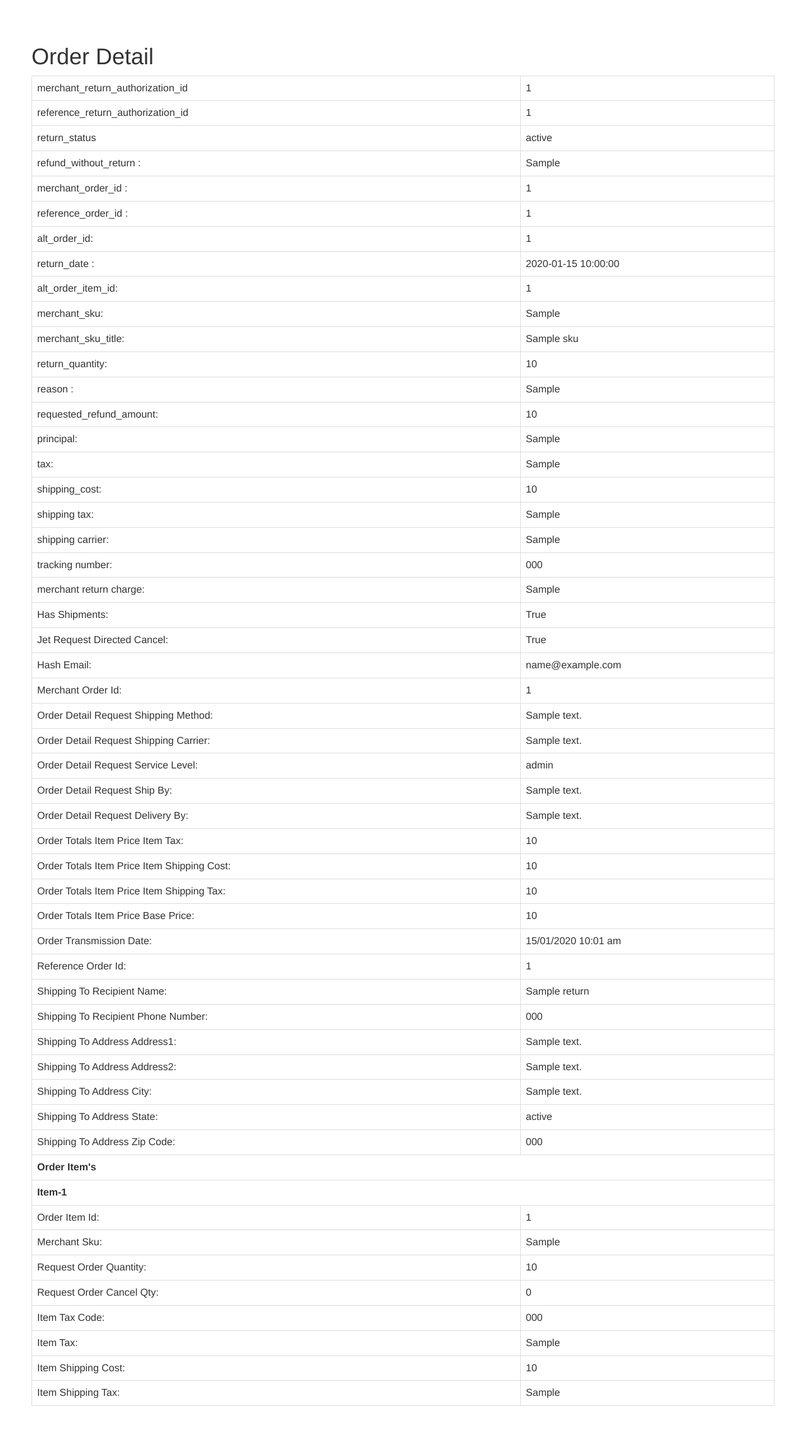
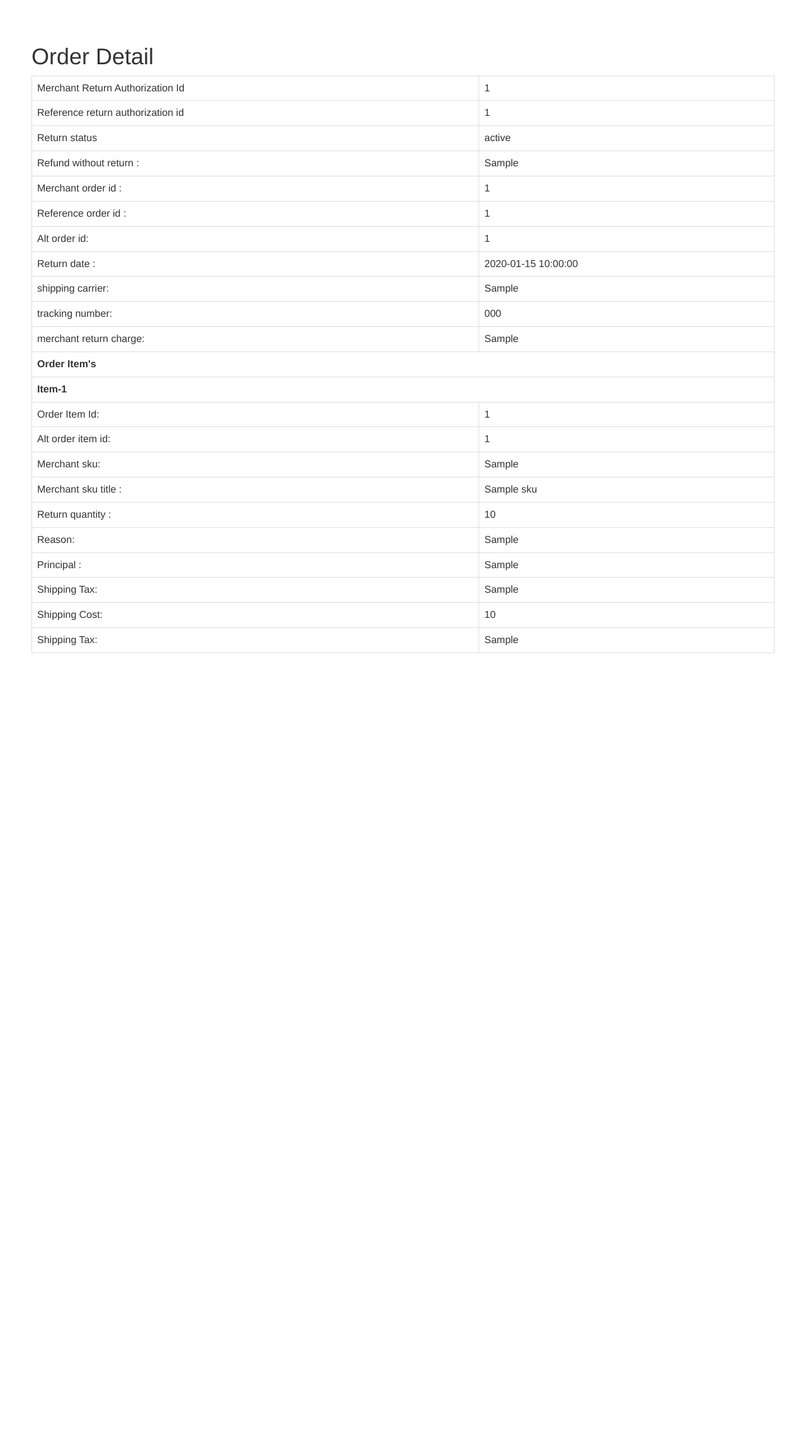
Before and after one commit to muhammadaamir/jetapi, a CodeIgniter app: page /database/orderreturn/orderReturnDetail/1 in a window 1280 px wide. Shown: the whole page at 63% size. After the commit the page ends 1107 px from the top, so only its background shows below. Run offline with CodeIgniter, Linux system fonts and the light colour scheme; tables that the repository leaves empty or names only in its code hold one stand-in row (values such as "Sample post"); some libraries are stand-ins or nearby versions.

Commit message:
Order return detail page

```diff
--- a/application/views/order_return_detail.php
+++ b/application/views/order_return_detail.php
@@ -11,46 +11,47 @@
   <h1>Order Detail</h1>
     <div id="body">
       <table class="table table-bordered ">
+          <?php //echo '<pre>'; print_r($results); ?>
         <?php if(count($results[0])>0){?>
         <tr>
-            <td>merchant_return_authorization_id </td>
+            <td>Merchant Return Authorization Id </td>
             <td><?php echo $results[0]->merchant_return_authorization_id; ?></td>
         </tr>
         <tr>
-            <td>reference_return_authorization_id </td>
+            <td>Reference return authorization id </td>
             <td><?php echo $results[0]->reference_return_authorization_id; ?></td>
         </tr>
         <tr>
-            <td>return_status  </td>
+            <td>Return status  </td>
             <td><?php echo $results[0]->return_status; ?></td>
         </tr>
         <tr>
-            <td>refund_without_return : </td>
+            <td>Refund without return : </td>
             <td><?php echo  $results[0]->refund_without_return;?></td>
         </tr>
         <tr>
-            <td>merchant_order_id : </td>
+            <td>Merchant order id : </td>
             <td><?php echo  $results[0]->merchant_order_id;?></td>
         </tr>
         <tr>
-            <td>reference_order_id : </td>
+            <td>Reference order id : </td>
             <td><?php echo  $results[0]->reference_order_id; ?></td>
         </tr>
         <tr>
-            <td>alt_order_id: </td>
+            <td>Alt order id: </td>
             <td><?php echo  $results[0]->alt_order_id;?></td>
         </tr>
         <tr>
-            <td>return_date : </td>
+            <td>Return date : </td>
             <td><?php echo  $results[0]->return_date;  ?></td>
         </tr>
 
-        <tr>
-            <td> alt_order_item_id: </td>
+<!--        <tr>
+            <td>Alt order item id: </td>
             <td><?php echo $results[0]->alt_order_item_id;?></td>
         </tr>
         <tr>
-            <td> merchant_sku: </td>
+            <td> Merchant sku: </td>
             <td><?php echo $results[0]->merchant_sku;?></td>
         </tr>
         <tr>
@@ -90,7 +91,7 @@
         <tr>
             <td> shipping tax: </td>
             <td><?php echo $results[0]->shipping_tax;?></td>
-        </tr>
+        </tr>-->
         <tr>
             <td> shipping carrier: </td>
             <td><?php echo $results[0]->shipping_carrier;?></td>
@@ -108,108 +109,8 @@
 
 
 
-        <?php if($results[0]->has_shipments){
-           echo "<tr>
-               <td> Has Shipments: </td>
-               <td>True</td>
-            </tr>";
-        }else{
-             echo "<tr>
-                 <td> Has Shipments: </td>
-                 <td>False</td>
-            </tr>";
-        }
-        if($results[0]->jet_request_directed_cancel){
-            echo "<tr>
-                <td> Jet Request Directed Cancel: </td>
-                <td>True</td>
-            </tr>";
-        }else{
-            echo "<tr>
-                <td> Jet Request Directed Cancel: </td>
-                <td>False</td>
-            </tr>";
-        }?>
-        <tr>
-            <td> Hash Email: </td>
-            <td><?php echo $results[0]->hash_email;?></td>
-        </tr>
-        <tr>
-            <td> Merchant Order Id: </td>
-            <td><?php echo $results[0]->merchant_order_id;?></td>
-        </tr>
-        <tr>
-            <td> Order Detail Request Shipping Method: </td>
-            <td><?php echo $results[0]->order_detail_request_shipping_method;?></td>
-        </tr>
-        <tr>
-            <td> Order Detail Request Shipping Carrier: </td>
-            <td><?php echo $results[0]->order_detail_request_shipping_carrier;?></td>
-        </tr>
-        <tr>
-            <td> Order Detail Request Service Level: </td>
-            <td><?php echo $results[0]->order_detail_request_service_level;?></td>
-        </tr>
-        <tr>
-            <td> Order Detail Request Ship By: </td>
-            <td><?php echo $results[0]->order_detail_request_ship_by;?></td>
-        </tr>
-        <tr>
-            <td> Order Detail Request Delivery By: </td>
-            <td><?php echo $results[0]->order_detail_request_delivery_by;?></td>
-        </tr>
-        <tr>
-            <td> Order Totals Item Price Item Tax: </td>
-            <td><?php echo $results[0]->order_totals_item_price_item_tax;?></td>
-        </tr>
-        <tr>
-            <td> Order Totals Item Price Item Shipping Cost: </td>
-            <td><?php echo $results[0]->order_totals_item_price_item_shipping_cost;?></td>
-        </tr>
-        <tr>
-            <td> Order Totals Item Price Item Shipping Tax: </td>
-            <td><?php echo $results[0]->order_totals_item_price_item_shipping_tax;?></td>
-        </tr>
-        <tr>
-            <td> Order Totals Item Price Base Price: </td>
-            <td><?php echo $results[0]->order_totals_item_price_base_price;?></td>
-        </tr>
-        <tr>
-            <td> Order Transmission Date: </td>
-            <td><?php echo date('d/m/Y h:m a', strtotime($results[0]->order_transmission_date));?></td>
-        </tr>
-        <tr>
-            <td> Reference Order Id: </td>
-            <td><?php echo $results[0]->reference_order_id;?></td>
-        </tr>
-        <tr>
-            <td> Shipping To Recipient Name: </td>
-            <td><?php echo $results[0]->shipping_to_recipient_name;?></td>
-        </tr>
-        <tr>
-            <td> Shipping To Recipient Phone Number: </td>
-            <td><?php echo $results[0]->shipping_to_recipient_phone_number;?></td>
-        </tr>
-        <tr>
-            <td> Shipping To Address Address1: </td>
-            <td><?php echo $results[0]->shipping_to_address_address1;?></td>
-        </tr>
-        <tr>
-            <td> Shipping To Address Address2: </td>
-            <td><?php echo $results[0]->shipping_to_address_address2;?></td>
-        </tr>
-        <tr>
-            <td> Shipping To Address City: </td>
-            <td><?php echo $results[0]->shipping_to_address_city;?></td>
-        </tr>
-        <tr>
-            <td> Shipping To Address State: </td>
-            <td><?php echo $results[0]->shipping_to_address_state;?></td>
-        </tr>
-        <tr>
-            <td> Shipping To Address Zip Code: </td>
-            <td><?php echo $results[0]->shipping_to_address_zip_code;?></td>
-        </tr>
+
+
         <tr>
         <td colspan='2'><b>Order Item's</b></td>
         </tr>
@@ -223,33 +124,42 @@
                 <td><?php echo $data->order_item_id;?></td>
             </tr>
             <tr>
-                <td> Merchant Sku: </td>
+                <td> Alt order item id: </td>
+                <td><?php echo $data->alt_order_item_id;?></td>
+            </tr>
+            <tr>
+                <td> Merchant sku: </td>
                 <td><?php echo $data->merchant_sku;?></td>
             </tr>
             <tr>
-                <td> Request Order Quantity: </td>
-                <td><?php echo $data->request_order_quantity;?></td>
+                <td> Merchant sku title : </td>
+                <td><?php echo $data->merchant_sku_title;?></td>
             </tr>
             <tr>
-                <td> Request Order Cancel Qty: </td>
-                <td><?php echo $data->request_order_cancel_qty;?></td>
+                <td> Return quantity : </td>
+                <td><?php echo $data->return_quantity; ?></td>
             </tr>
             <tr>
-                <td> Item Tax Code: </td>
-                <td><?php echo $data->item_tax_code; ?></td>
+                <td> Reason: </td>
+                <td><?php echo $data->reason; ?></td>
             </tr>
             <tr>
-                <td> Item Tax: </td>
-                <td><?php echo $data->item_tax; ?></td>
+                <td> Principal : </td>
+                <td><?php echo $data->principal; ?></td>
             </tr>
             <tr>
-                <td> Item Shipping Cost: </td>
-                <td><?php echo $data->item_shipping_cost; ?></td>
+                <td> Shipping Tax: </td>
+                <td><?php echo $data->tax; ?></td>
             </tr>
             <tr>
-                <td> Item Shipping Tax: </td>
-                <td><?php echo $data->item_shipping_tax; ?></td>
+                <td> Shipping Cost: </td>
+                <td><?php echo $data->shipping_cost; ?></td>
             </tr>
+            <tr>
+                <td> Shipping Tax: </td>
+                <td><?php echo $data->shipping_tax; ?></td>
+            </tr>
+
         <?php $count++; } } ?>
     </table>
   </div>
```
